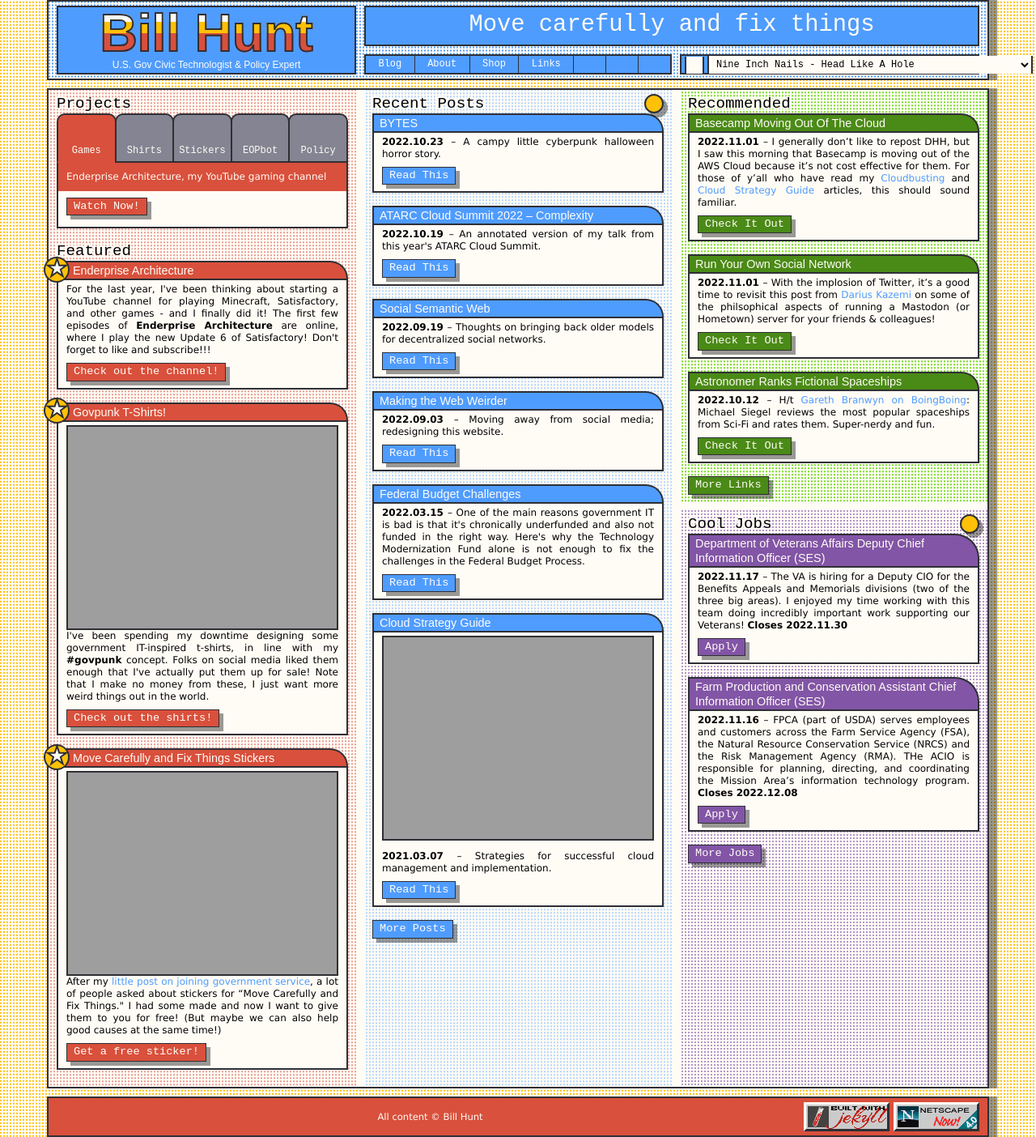
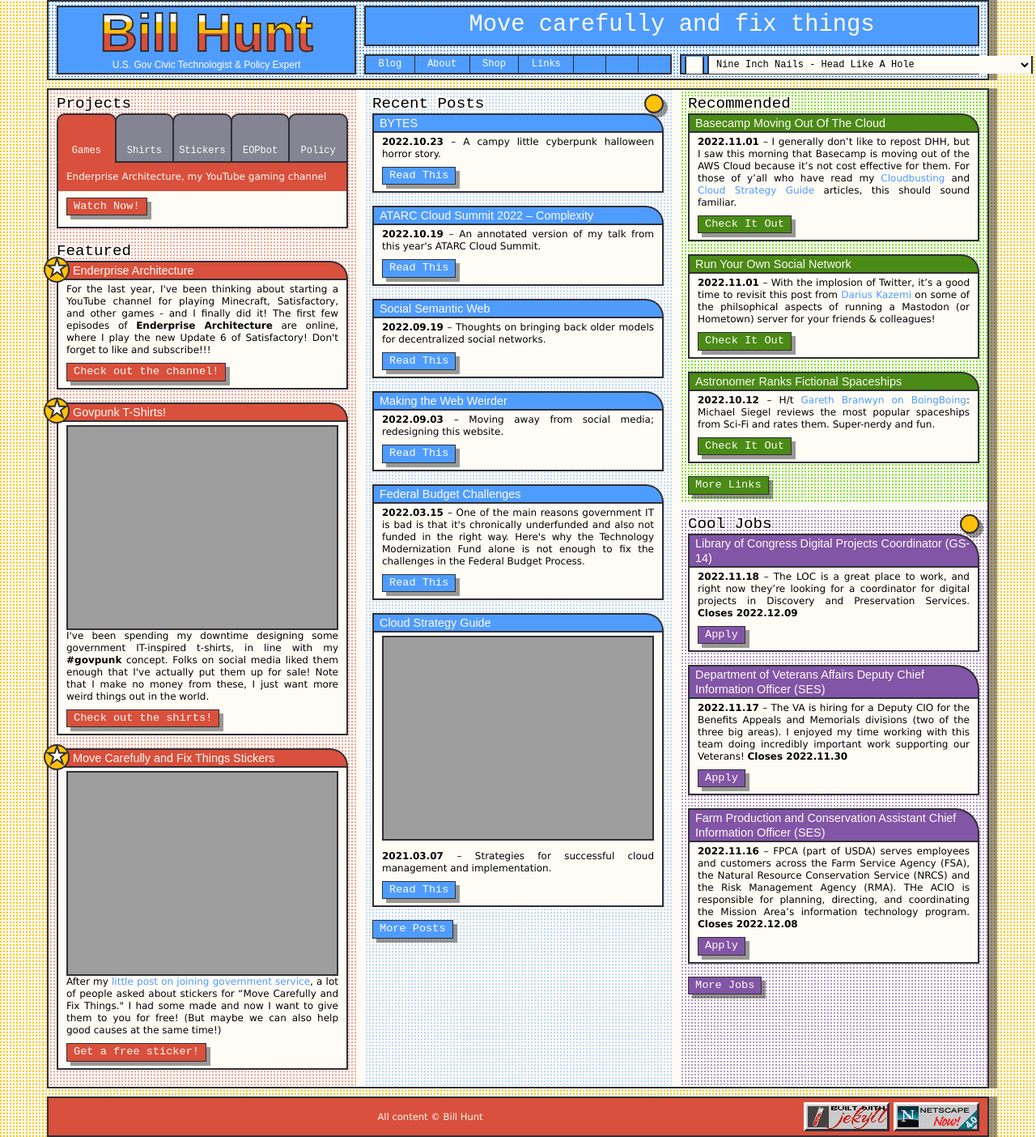
Before and after one commit to krusynth/billhunt.dev, a Jekyll site: the page built from index.md, in a window 1280 px wide. Shown: the whole page at 81% size. Built offline with Jekyll 4.4.1, drawn with Linux system fonts in a browser that asks for light colours; some web fonts are replaced.

Commit message:
Update jobs.

```diff
--- a/_data/jobs.yml
+++ b/_data/jobs.yml
@@ -1,3 +1,9 @@
+- title: Library of Congress Digital Projects Coordinator (GS-14)
+  url: https://www.usajobs.gov/job/690107400
+  date: 2022-11-18
+  closes: 2022-12-09
+  content: The LOC is a great place to work, and right now they're looking for a coordinator for digital projects in Discovery and Preservation Services.
+
 - title: Department of Veterans Affairs Deputy Chief Information Officer (SES)
   url: https://www.usajobs.gov/Job/689549500
   date: 2022-11-17
```
